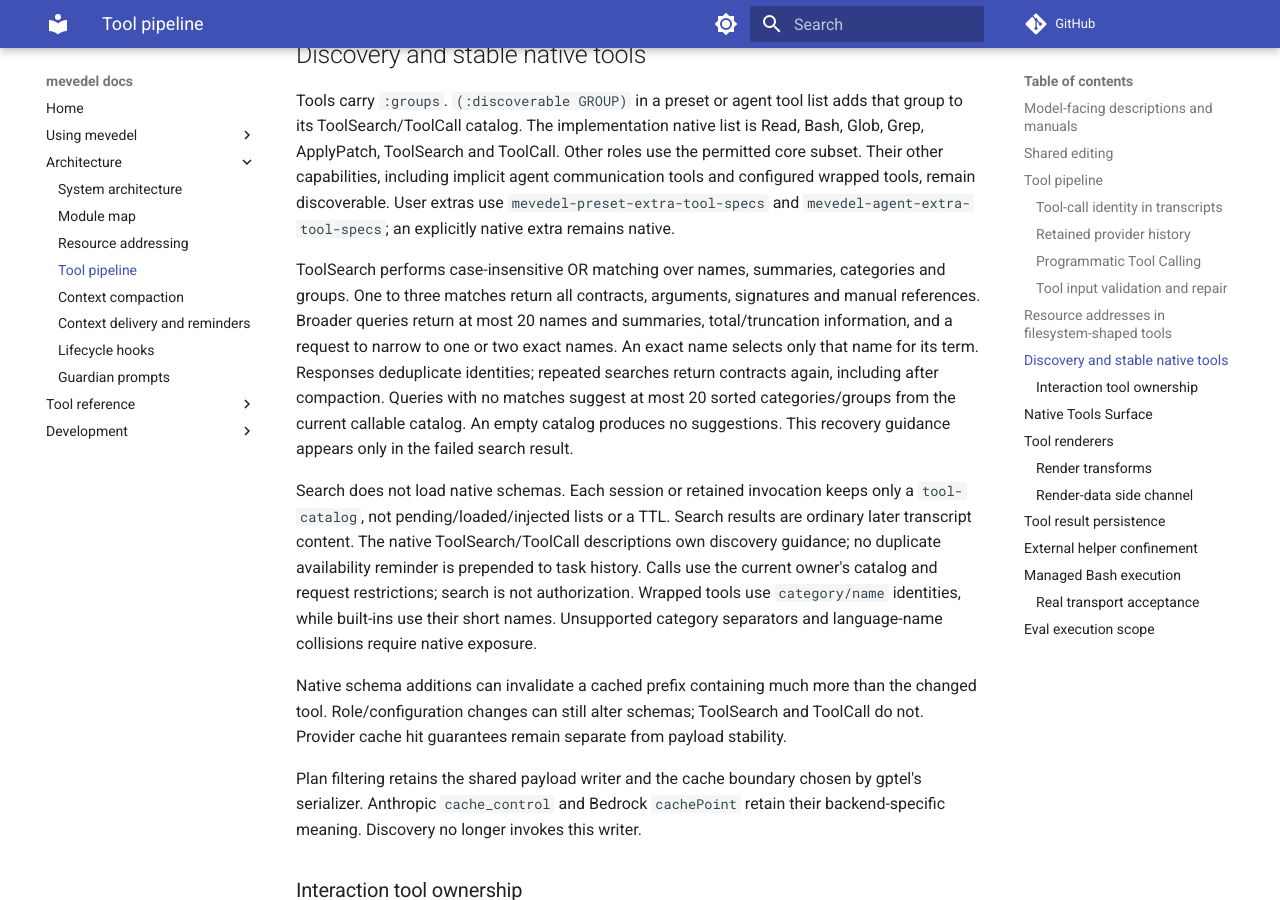
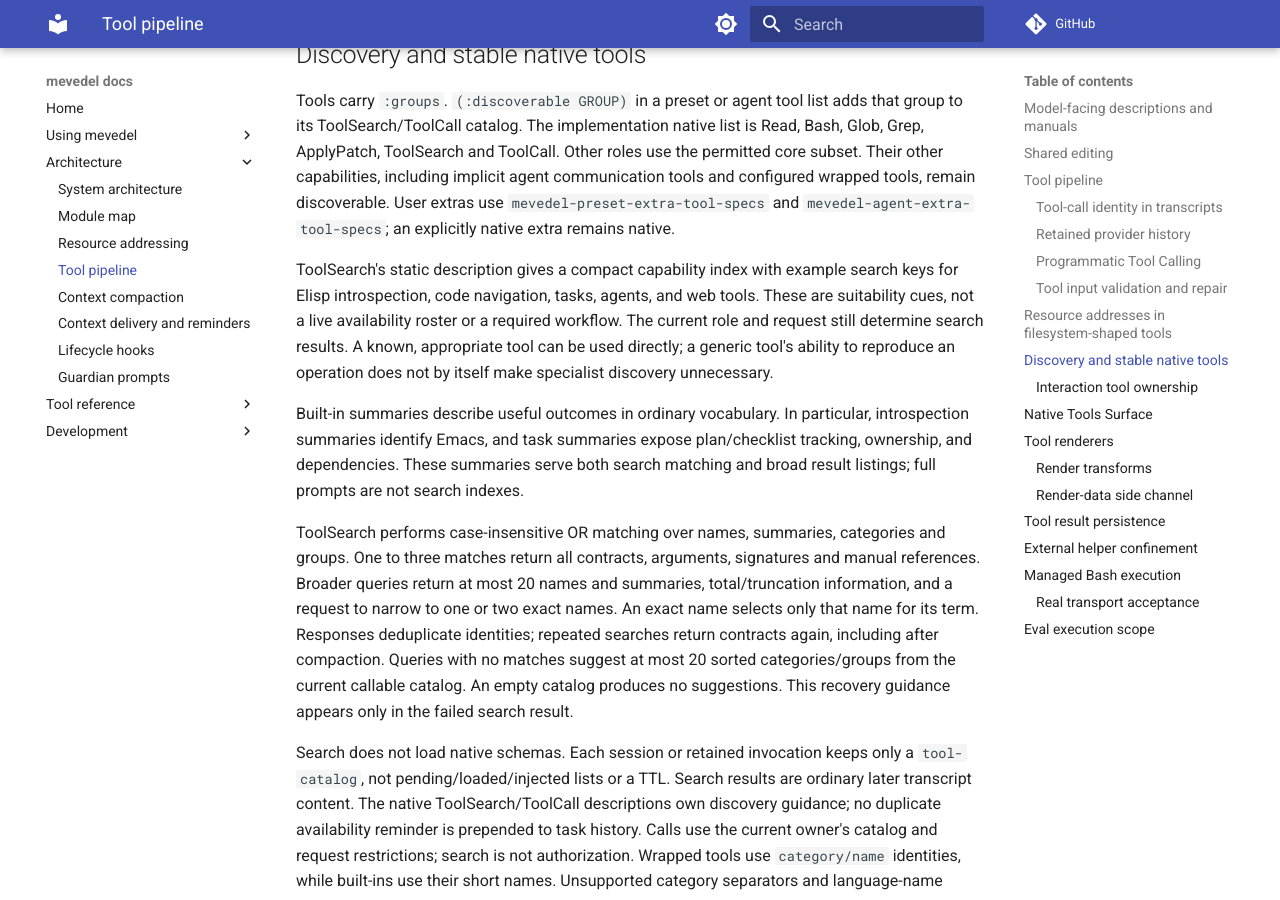
Before and after one commit to FrauH0lle/mevedel, an MkDocs documentation site: the page built from docs/tools.md, in a window 1280 px wide and 900 px high, scrolled down 11136 px. Built offline with MkDocs 1.6.1 and Material for MkDocs 9.7.7, drawn with Linux system fonts in a browser that asks for light colours; comment, search, counter and statistics services are not loaded.

Commit message:
fix(tools): Improve specialist capability discovery
Advertise useful specialist capabilities without mandatory routing or recurring reminders. Make Emacs introspection and task tracking discoverable through ordinary capability vocabulary while retaining the fixed native tool set and role/request restrictions.

* prompts/tools/toolsearch.md: Add a compact capability index and suitability-based discovery guidance.
* mevedel-tool-introspect.el (mevedel-tool-introspect--register): Identify Emacs and distinguish source lookup from runtime evidence in summaries.
* mevedel-tool-task.el (mevedel-tool-task--register): Describe task outcomes, ownership, and dependencies in searchable summaries.
* test/test-mevedel-presets.el (mevedel-preset--setup-catalog): Exercise native ToolSearch vocabulary, listings, contracts, schema stability, and scope restrictions.
* docs/tools.md: Document capability cues and searchable summaries.
* docs/adr/0111-run-programmatic-tool-calls-in-a-closed-machine.md: Record the demonstrated discovery gaps and bounded remedy.

Validation: 362 ERT tests pass in Eask; 206 files compile without warnings. Autonomous model-selection improvement remains unmeasured.

```diff
--- a/docs/tools.md
+++ b/docs/tools.md
@@ -481,6 +481,18 @@ use the permitted core subset. Their other capabilities, including implicit
 agent communication tools and configured wrapped tools, remain discoverable.
 User extras use `mevedel-preset-extra-tool-specs` and
 `mevedel-agent-extra-tool-specs`; an explicitly native extra remains native.
+
+ToolSearch's static description gives a compact capability index with example
+search keys for Elisp introspection, code navigation, tasks, agents, and web
+tools. These are suitability cues, not a live availability roster or a required
+workflow. The current role and request still determine search results. A known,
+appropriate tool can be used directly; a generic tool's ability to reproduce an
+operation does not by itself make specialist discovery unnecessary.
+
+Built-in summaries describe useful outcomes in ordinary vocabulary. In
+particular, introspection summaries identify Emacs, and task summaries expose
+plan/checklist tracking, ownership, and dependencies. These summaries serve both
+search matching and broad result listings; full prompts are not search indexes.
 
 ToolSearch performs case-insensitive OR matching over names, summaries,
 categories and groups. One to three matches return all contracts, arguments,
```
Also changed, not shown: docs/adr/0111-run-programmatic-tool-calls-in-a-closed-machine.md (+9 -0 lines), prompts/tools/toolsearch.md (+11 -2 lines), 3 other files.
